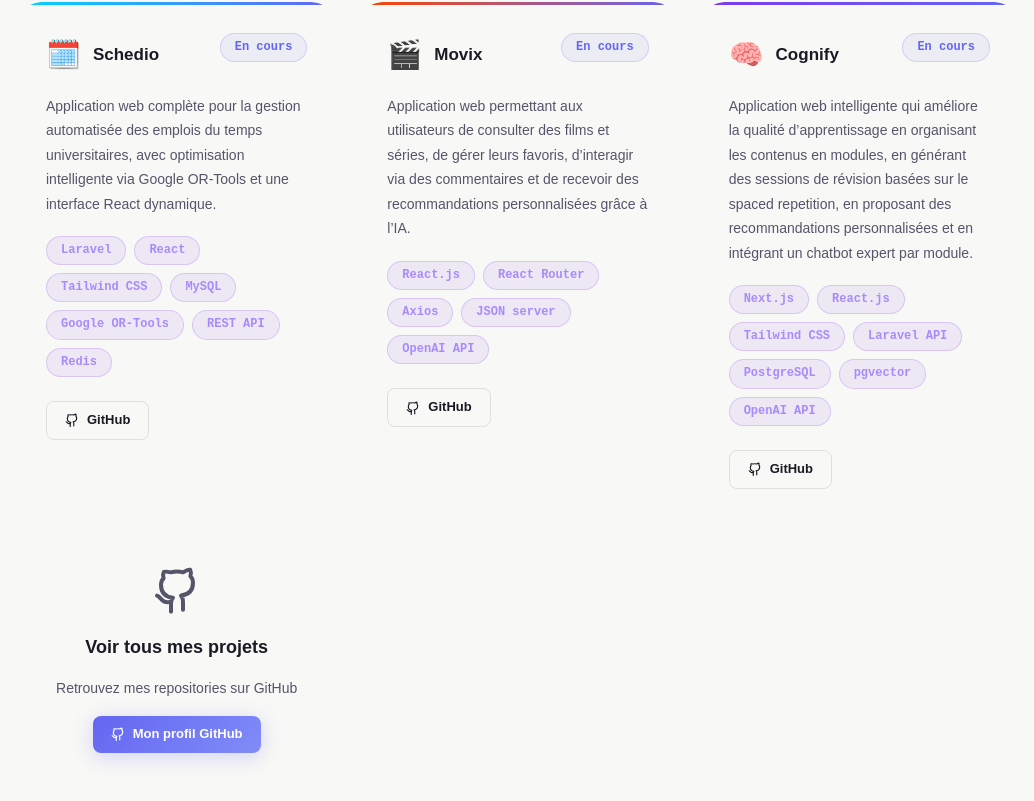
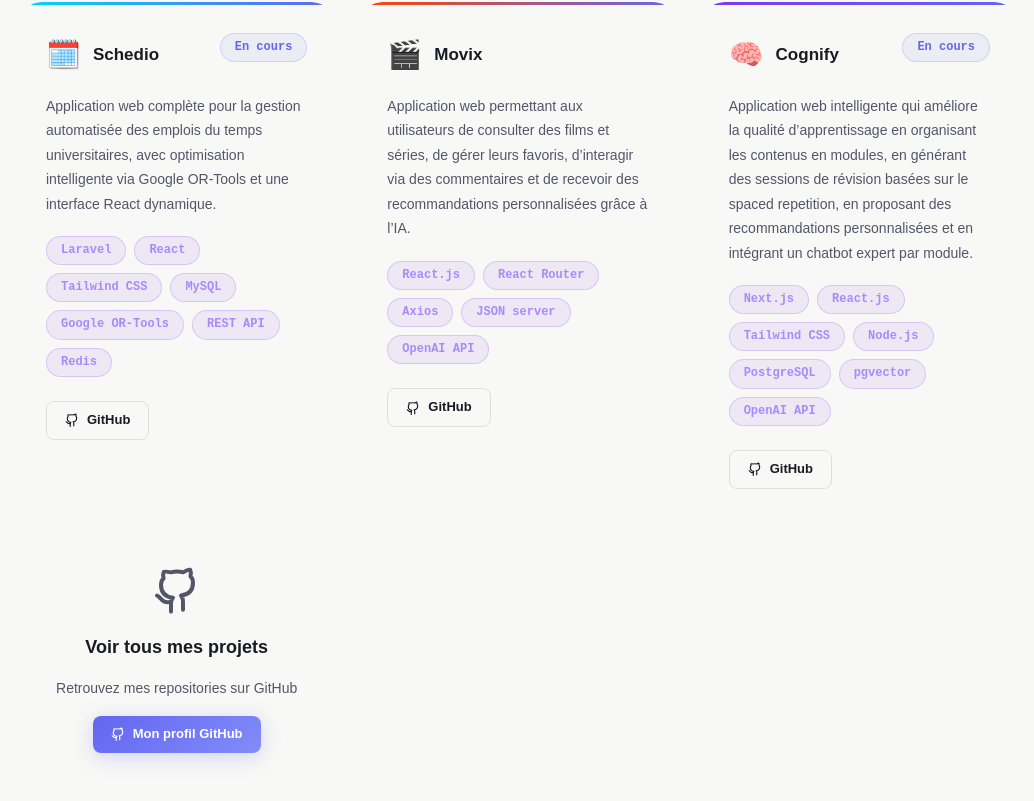
Before and after one commit to mohammedelmanssouri71-commits/Portfolio, a React (Create React App) app: page / in a window 1280 px wide. Shown: the part 2859-3660 px from the top of the page, without its empty margins (122-1156 px from the left). Built offline with nearby package versions, Linux system fonts and the light colour scheme.

Commit message:
add a project

```diff
--- a/src/data/projects.js
+++ b/src/data/projects.js
@@ -27,7 +27,7 @@
     ],
     github: "https://github.com/mohammedelmanssouri71-commits/Movix",
     demo: null, // Ajouter un lien si disponible
-    inProgress: true,
+    inProgress: false,
     accentColor: "#ff4500",
     icon: "🎬"
   },
@@ -41,7 +41,7 @@
     "Next.js",
     "React.js",
     "Tailwind CSS",
-    "Laravel API",
+    "Node.js",
     "PostgreSQL",
     "pgvector",
     "OpenAI API"
```
